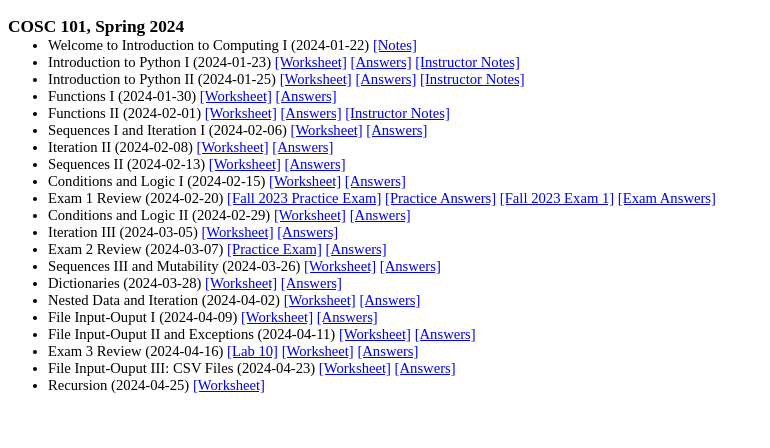
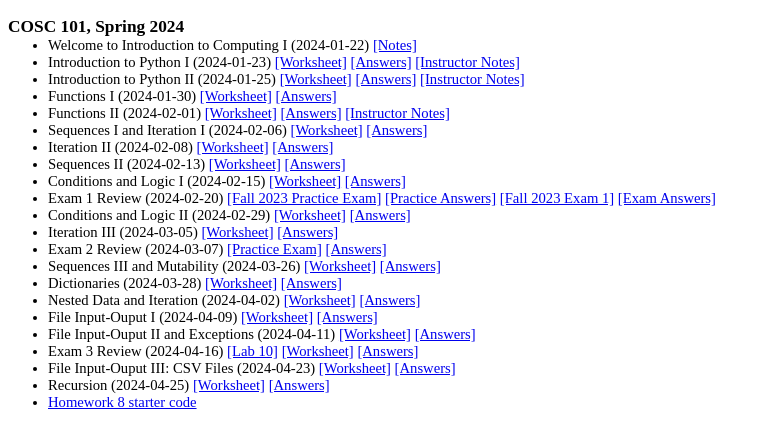
Before and after one commit to georgianahaldeman/cosc101, a Jekyll site: the page built from docs/notes/index.md, in a window 1280 px wide. Shown: the top 448 px of the page, without its empty margins (0-770 px from the left). Built offline with Jekyll 4.4.1, drawn with Linux system fonts in a browser that asks for light colours; our own code applies the rules of GitHub Pages for plain Markdown files.

Commit message:
hw8 starter code

```diff
--- a/docs/notes/index.md
+++ b/docs/notes/index.md
@@ -41,7 +41,9 @@
 
 - File Input-Ouput III: CSV Files (2024-04-23) [[Worksheet]](./files/4_23.pdf) [[Answers]](./files/4_23_ans.pdf)
 
-- Recursion (2024-04-25) [[Worksheet]](./files/4_25.pdf)
+- Recursion (2024-04-25) [[Worksheet]](./files/4_25.pdf) [[Answers]](./files/4_25_ans.pdf)
+
+- [Homework 8 starter code](./files/hw8.zip)
 
 <!--
 - Sequences II and Mutability I (2023-10-05) [[Worksheet]](./notes/10_5.pdf) [[Notes]](./answers/10_5_answers.pdf)
```
Also changed, not shown: 2 other files.
